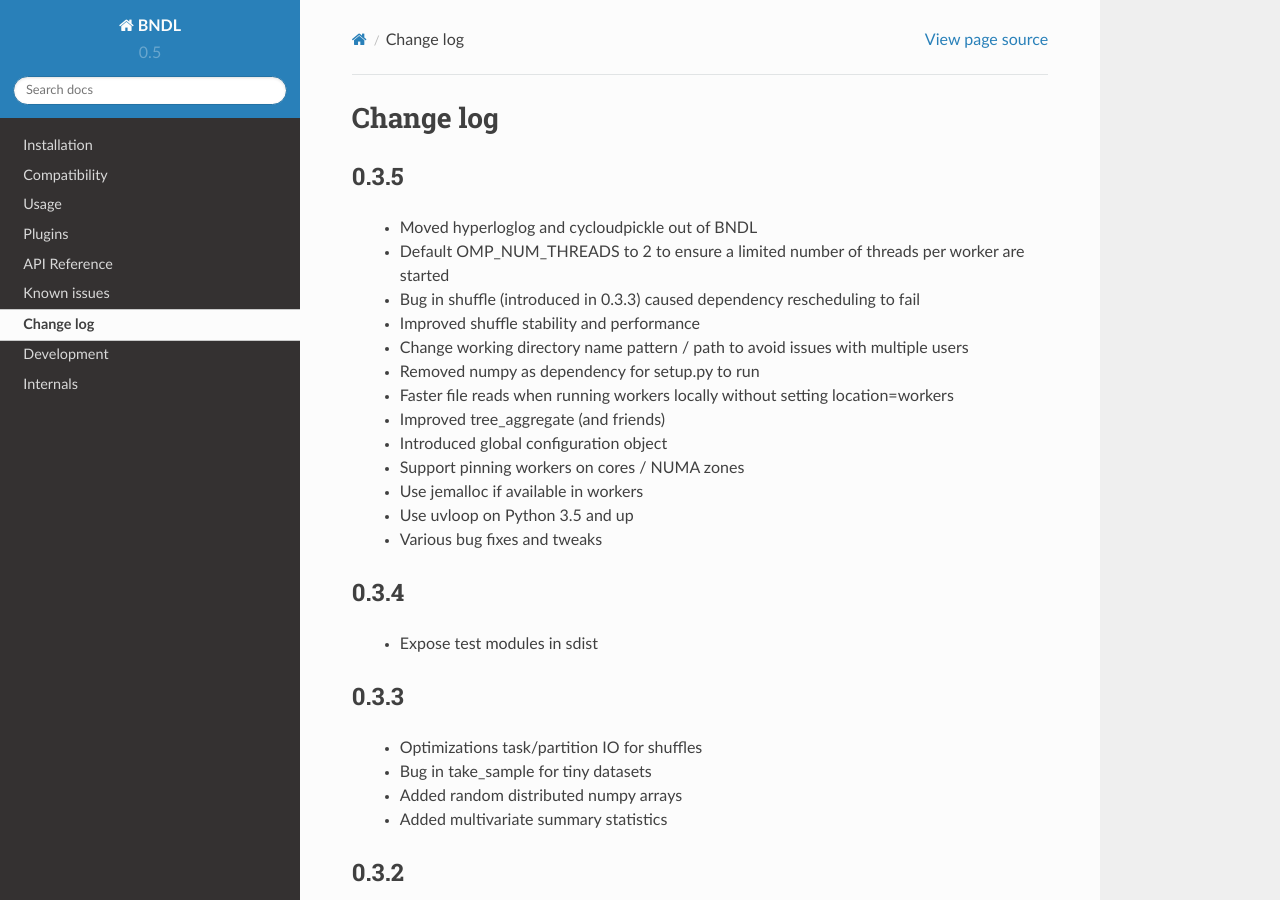
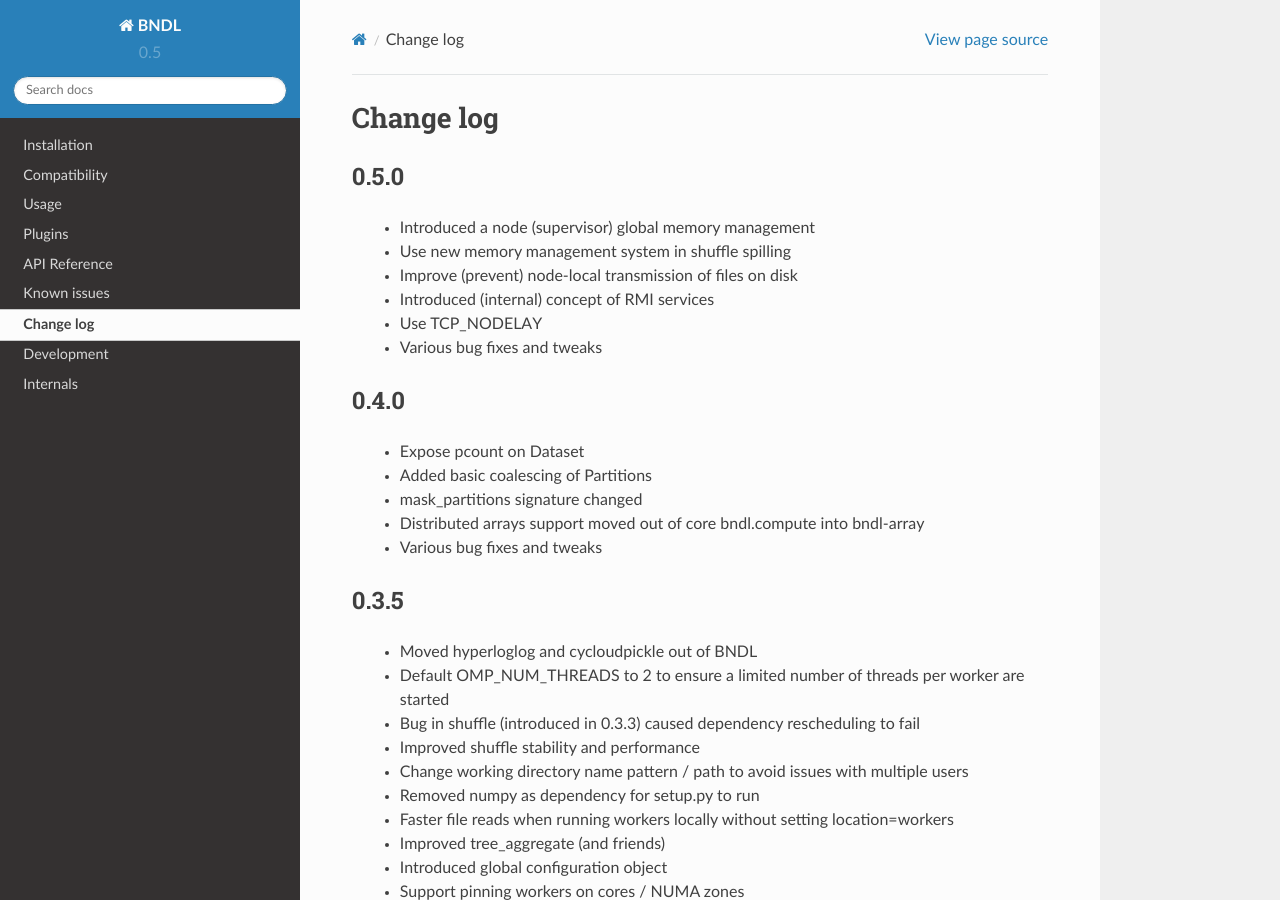
Before and after one commit to bndl/bndl, a Sphinx documentation site: the page built from docs/changelog.rst, in a window 1280 px wide and 900 px high. Built offline with Sphinx 7.4.7 and the Read the Docs theme 2.0.0, drawn with Linux system fonts in a browser that asks for light colours; pages that are not in the unit, such as notebooks, are missing from menus.

Commit message:
updated changelog

```diff
--- a/docs/changelog.rst
+++ b/docs/changelog.rst
@@ -1,5 +1,22 @@
 Change log
 ==========
+
+0.5.0
+-----
+ * Introduced a node (supervisor) global memory management
+ * Use new memory management system in shuffle spilling
+ * Improve (prevent) node-local transmission of files on disk
+ * Introduced (internal) concept of RMI services
+ * Use TCP_NODELAY
+ * Various bug fixes and tweaks
+
+0.4.0
+-----
+ * Expose pcount on Dataset
+ * Added basic coalescing of Partitions
+ * mask_partitions signature changed
+ * Distributed arrays support moved out of core bndl.compute into bndl-array
+ * Various bug fixes and tweaks
 
 0.3.5
 -----
```
